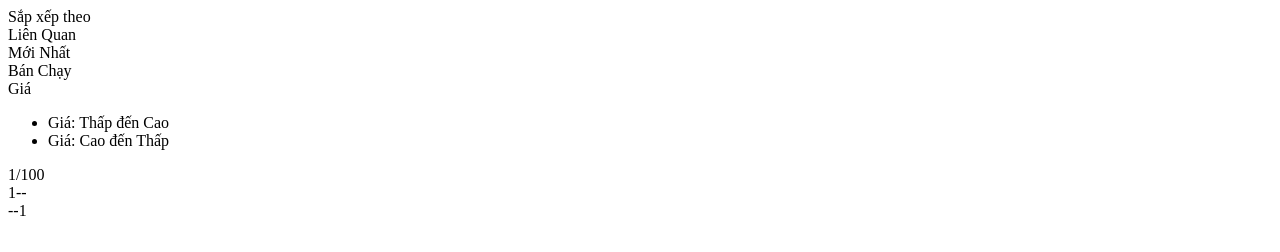
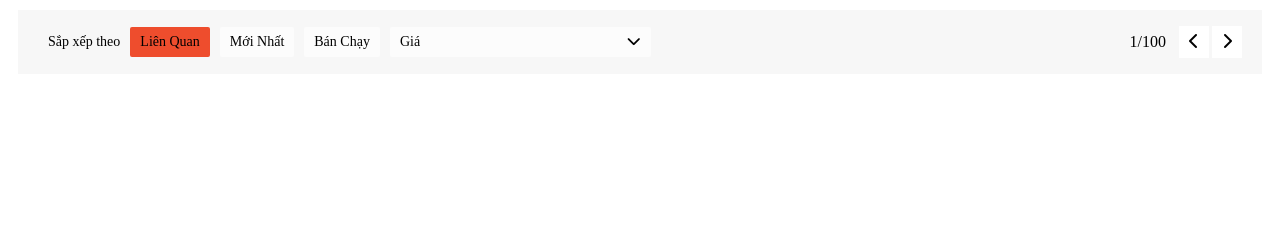
Before and after one commit to tannguyenviet/shopeeds, a plain HTML site: page sortbar/index.html in a window 1280 px wide. Drawn offline with Linux system fonts and the light colour scheme.

Commit message:
Add sortbar component

```diff
--- a/sortbar/index.html
+++ b/sortbar/index.html
@@ -5,23 +5,28 @@
     <meta name="viewport" content="width=device-width, initial-scale=1.0">
     <title>Document</title>
     <link rel="stylesheet" href="./style.css">
-</head>
+    <script src="https://kit.fontawesome.com/2070b38dcf.js" crossorigin="anonymous"></script>
+
 <body>
     <div class="sortbar">
-        <div class="label">Sắp xếp theo</div>
-        <div class="options">Liên Quan</div>
+        <div class="label" >Sắp xếp theo</div>
+        <div class="options has-bg-red">Liên Quan</div>
         <div class="options">Mới Nhất</div>
-        <div class="options">Bán Chạy</div>
-        <div class="options cost">Giá
-            <ul>
+        <div class="options ">Bán Chạy</div>
+        <div class="options haslist">Giá
+            <ul class="listcost">
                 <li>Giá: Thấp đến Cao</li>
                 <li>Giá: Cao đến Thấp</li>
             </ul>
+            <div class="drop-down"><i class="fas fa-chevron-down"></i></i></div>
         </div>
+        <div class="page-turn"></div>
         <div class="label-page">1/100</div>
-        <div class="page-turn">1--</div>
-        <div class="page-turn">--1</div>
-
+        <div class="page-turn-item">
+            <i class="fas fa-chevron-left"></i>
+        </div>
+        <div class="page-turn-item"><i class="fas fa-chevron-right"></i></div>
+    </div>
 
 
     </div>
--- a/sortbar/style.css
+++ b/sortbar/style.css
@@ -0,0 +1,71 @@
+.sortbar{
+    display: flex;
+    background:hsla(0, 0%, 0%, 0.03);
+    padding: 13px 20px;
+    align-items: center;
+    margin: 10px 10px;
+}
+.sortbar .has-bg-red{
+    background: rgb(238, 77, 45);
+}
+.sortbar .label{
+    font-size: 14px;
+    justify-content: center;
+    margin: 0 0 0 10px;
+    /* padding:  15px; */
+}
+.options{
+    display: flex;
+    background-color:hsl(0, 0%, 99%);
+    border-radius: 2px;
+    color:#000;
+    font-size: 14px;
+    justify-content: center;
+    margin: 0 0 0 10px;
+    padding: 7px 10px;
+}
+.haslist{
+    position: relative;
+    display: flex;
+    justify-content: flex-start;
+    width: 20%;
+}
+.sortbar .listcost{
+    display: flex;
+    flex-direction: column;
+    list-style: none;
+    position: absolute;
+    top :100%;
+    left: 0;
+    margin: 0;
+    width: -webkit-fill-available;
+    padding: 0;
+    opacity: 0;
+    transition: all 0.1s;
+}
+.sortbar .listcost li{
+    padding: 7px 10px;
+    background: #FFF;
+}
+.sortbar .drop-down{
+    display: flex;
+    flex-grow: 1;
+    justify-content: flex-end;
+}
+.haslist:hover .listcost{
+    opacity: 1;
+}
+.page-turn{
+    flex-grow: 1;
+    display: flex;
+    justify-content: right;
+}
+.page-turn-item{
+    padding: 7px 10px;
+    margin-left: 3px;
+    background: #FFF;
+    color: #000;
+}
+.label-page{
+    margin: 10px;
+}
```
